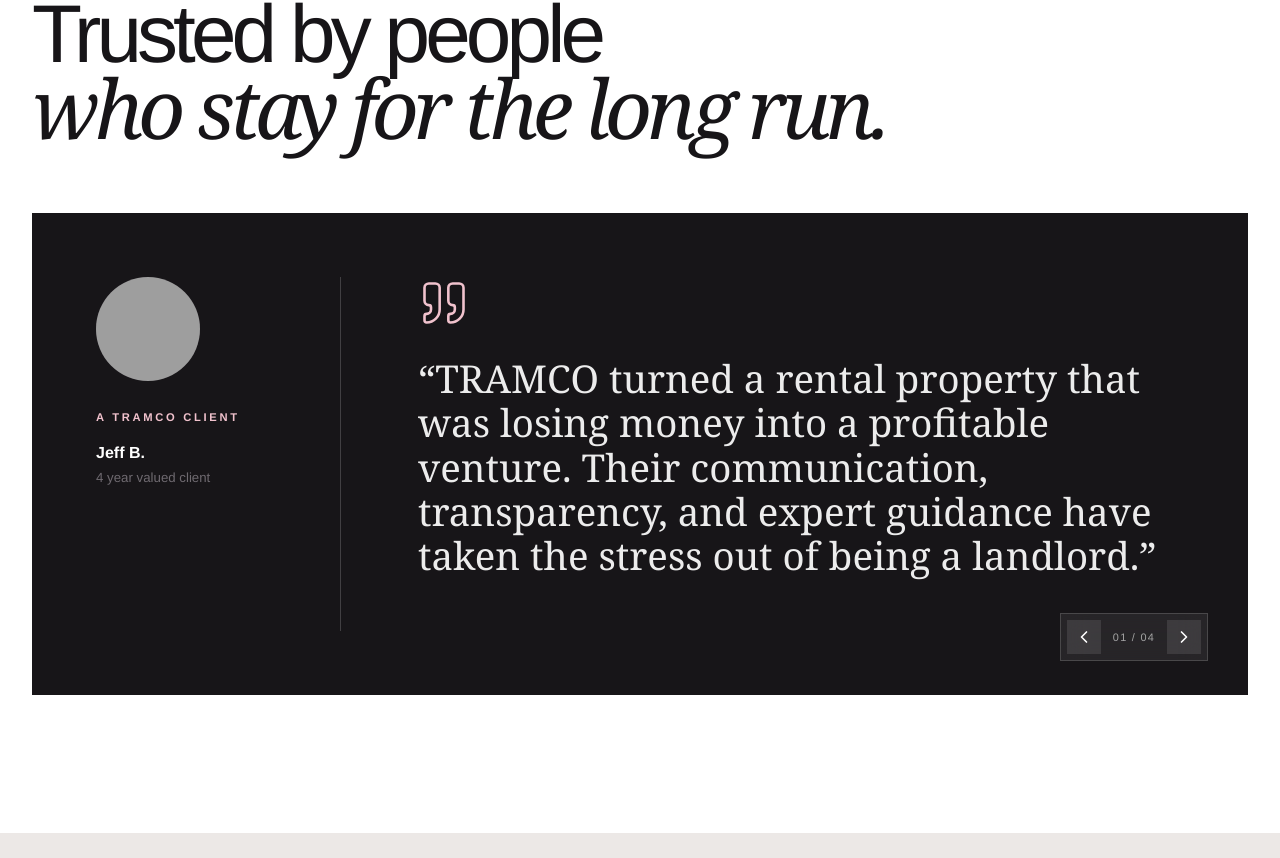
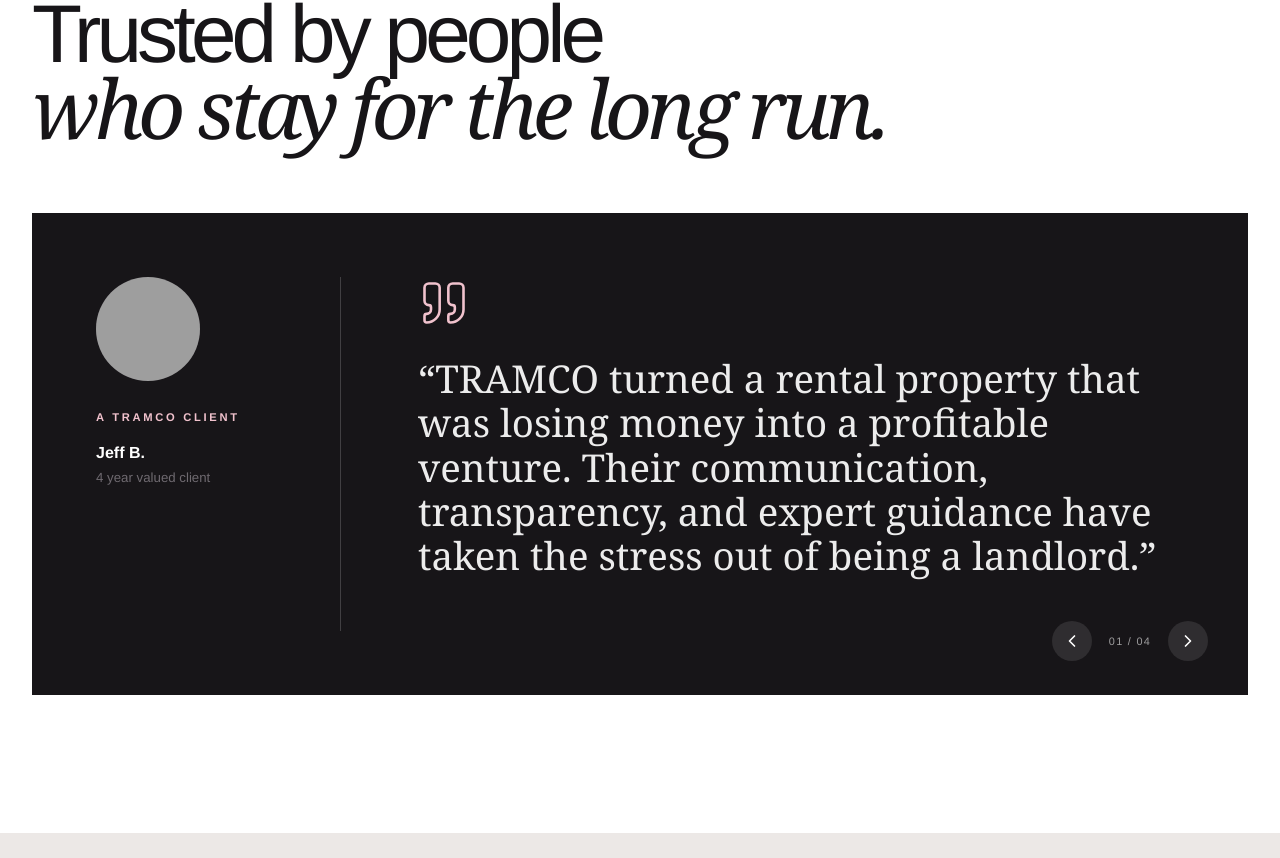
Before and after one commit to futurehelp/tramco, a Next.js app: page / in a window 1280 px wide. Shown: the part 3540-4398 px from the top of the page. Built offline with nearby package versions, Linux system fonts and the light colour scheme; grey boxes are pictures that could not be loaded.

Commit message:
Simplify carousel controls and lighten search overlay

```diff
--- a/src/app/globals.css
+++ b/src/app/globals.css
@@ -98,7 +98,7 @@ h3 { font-size: 1.45rem; line-height: 1; margin-bottom: 14px; }
 
 .search-section { background: var(--ink); color: var(--white); min-height: 550px; overflow: hidden; position: relative; }
 .search-section::before { background: url("/images/source/short-path-driveway-overlay.png") center / cover; content: ""; filter: brightness(1.12) saturate(1.04); inset: 0; opacity: 1; position: absolute; }
-.search-overlay { background: linear-gradient(90deg, rgba(24, 18, 20, .1), rgba(24, 18, 20, .04) 62%, rgba(24, 18, 20, .01)); inset: 0; position: absolute; }
+.search-overlay { background: linear-gradient(90deg, rgba(24, 18, 20, .05), rgba(24, 18, 20, .02) 62%, rgba(24, 18, 20, .005)); inset: 0; position: absolute; }
 .search-content { padding-bottom: 110px; padding-top: 110px; position: relative; }
 .search-content h2 { font-size: clamp(4.2rem, 8vw, 8.8rem); max-width: 720px; }
 
@@ -115,8 +115,8 @@ h3 { font-size: 1.45rem; line-height: 1; margin-bottom: 14px; }
 .testimonial-person { display: flex; gap: 15px; }
 .testimonial-person strong, .testimonial-person span { display: block; }
 .testimonial-person span { color: var(--muted); font-size: .83rem; margin-top: 3px; }
-.testimonial-controls { align-items: center; backdrop-filter: blur(16px); background: rgba(255,255,255,.07); border: 1px solid rgba(255,255,255,.16); bottom: 34px; display: flex; gap: 9px; padding: 6px; position: absolute; right: 40px; }
-.testimonial-controls button { align-items: center; background: rgba(255,255,255,.1); border: 0; color: var(--white); display: flex; height: 34px; justify-content: center; transition: background .2s, color .2s, transform .2s; width: 34px; }
+.testimonial-controls { align-items: center; bottom: 34px; display: flex; gap: 14px; position: absolute; right: 40px; }
+.testimonial-controls button { align-items: center; background: rgba(255,255,255,.1); border: 0; border-radius: 50%; color: var(--white); display: flex; height: 40px; justify-content: center; transition: background .2s, color .2s, transform .2s; width: 40px; }
 .testimonial-controls button:hover { background: var(--brand); color: var(--white); }
 .testimonial-controls span { color: rgba(255,255,255,.58); font-size: .68rem; font-variant-numeric: tabular-nums; letter-spacing: .12em; min-width: 48px; text-align: center; }
 
```
